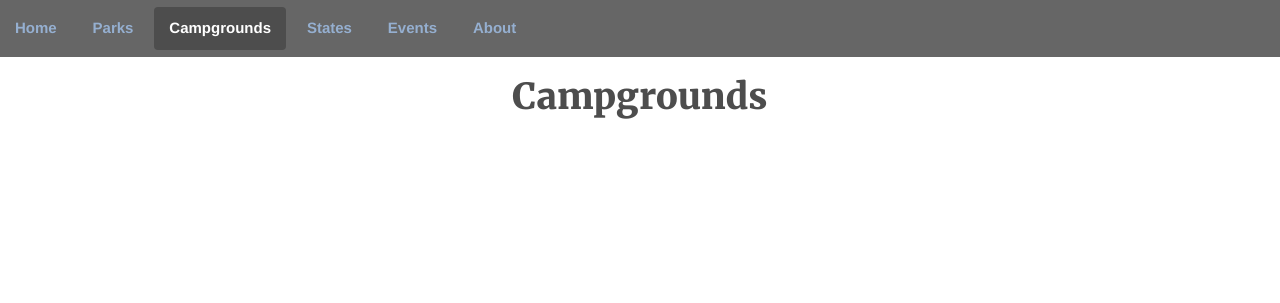
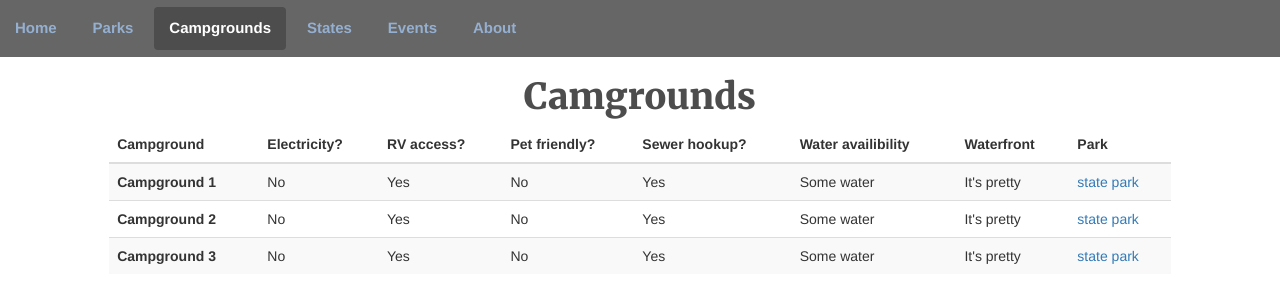
Before and after one commit to cs373gc-fall-2016/SWEetOutdoors, a Flask app: template templates/campgrounds.html in a window 1280 px wide. Shown: the top 303 px of the page. Run offline with Flask 2, Linux system fonts and the light colour scheme; the template is opened without the code that fills it, so the values that code supplies are empty; some libraries are stand-ins or nearby versions.

Commit message:
filled out rest of the tables

```diff
--- a/templates/campgrounds.html
+++ b/templates/campgrounds.html
@@ -6,6 +6,7 @@
     <meta name="viewport" content="width=device-width, initial-scale=1">
     <link rel="stylesheet" href="https://maxcdn.bootstrapcdn.com/bootstrap/3.3.7/css/bootstrap.min.css">
     <link rel="stylesheet" type="text/css" href="../stylesheets/stylesheet.css" media="screen">
+    <link rel="stylesheet" type="text/css" href="../stylesheets/camgrounds.css" media="screen">
     <script src="https://ajax.googleapis.com/ajax/libs/jquery/1.12.4/jquery.min.js"></script>
     <script src="https://maxcdn.bootstrapcdn.com/bootstrap/3.3.7/js/bootstrap.min.js"></script>
     <link href="https://fonts.googleapis.com/css?family=Merriweather:900" rel="stylesheet">
@@ -22,9 +23,76 @@
       <li role="presentation"><a href="about.html">About</a></li>
     </ul>
 
-    <div class="title">
-      <h1>Campgrounds</h1>
-    </div> <!-- end of title -->
+      <div class="title">
+        <h1>Camgrounds</h1>
+      </div> <!-- end of title -->
+
+    <div class="row">
+      <div class="col-md-1"></div>
+      <div class="col-md-10">
+        <div class="table" data-example-id="simple-responsive-table"
+          <div class ="table-responsive">
+            <!-- Table -->
+            <table class="table table-striped">
+              <thead>
+                <tr>
+                  <th>Campground</th>
+                  <th>Electricity?</th>
+                  <th>RV access?</th>
+                  <th>Pet friendly?</th>
+                  <th>Sewer hookup?</th>
+                  <th>Water availibility</th>
+                  <th>Waterfront</th>
+                  <th>Park</th>
+                </tr>
+              </thead>
+              <tbody>
+
+                <tr>
+                  <th scope="row">Campground 1</th>
+                  <td>No</td>
+                  <td>Yes</td>
+                  <td>No</td>
+                  <td>Yes</td>
+                  <td>Some water</td>
+                  <td>It's pretty</td>
+                  <td>
+                    <a href="#">state park</a>
+                  </td>
+                </tr>
+
+                <tr>
+                  <th scope="row">Campground 2</th>
+                  <td>No</td>
+                  <td>Yes</td>
+                  <td>No</td>
+                  <td>Yes</td>
+                  <td>Some water</td>
+                  <td>It's pretty</td>
+                  <td>
+                    <a href="#">state park</a>
+                  </td>
+                </tr>
+
+                <tr>
+                  <th scope="row">Campground 3</th>
+                  <td>No</td>
+                  <td>Yes</td>
+                  <td>No</td>
+                  <td>Yes</td>
+                  <td>Some water</td>
+                  <td>It's pretty</td>
+                  <td>
+                    <a href="#">state park</a>
+                  </td>
+                </tr>
+
+          </tbody>
+        </table>
+      </div>
+    </div>
+  </div>
+</div>
 
   </body>
 </html>
```
Also changed, not shown: stylesheets/campgrounds.css (added, +14 -0 lines), templates/events.html (+71 -0 lines), stylesheets/events.html (added).
